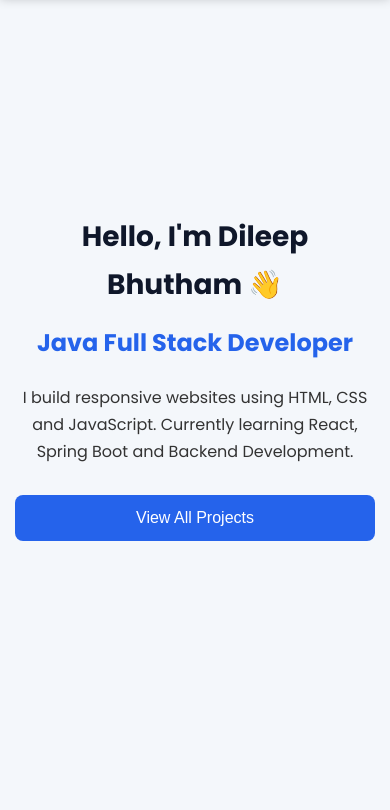
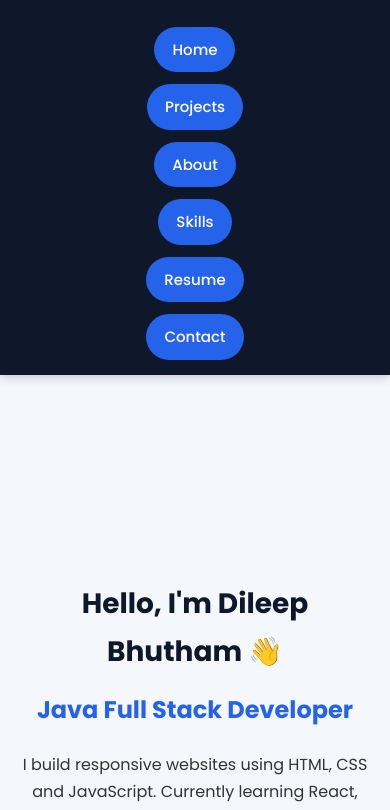
Before and after one commit to DileepNiki121/July2026_01_Personal_Portfolio, a plain HTML site: page index.html in a window 390 px wide. Shown: the part 76-886 px from the top of the page. Drawn offline with Linux system fonts and the light colour scheme.

Commit message:
Refactor navbar structure and add mobile navigation styles

```diff
--- a/index.html
+++ b/index.html
@@ -12,21 +12,32 @@
 <body>
 
     <!-- ================= Navbar ================= -->
+ <header>
 
-    <header>
 <nav>
+
 <h2>Dileep Portfolio</h2>
 
 <ul>
+
 <li><a href="#home">Home</a></li>
+
 <li><a href="#projects">Projects</a></li>
+
 <li><a href="#about">About</a></li>
+
 <li><a href="#skills">Skills</a></li>
+
+
+
 <li><a href="#resume">Resume</a></li>
+
 <li><a href="#contact">Contact</a></li>
-            <button id="themeBtn">🌙</button>
+
 </ul>
+
 </nav>
+
 </header>
 
     <!-- ================= Home ================= -->
--- a/style.css
+++ b/style.css
@@ -382,3 +382,69 @@ nav ul.active{
 }
 
 }
+
+/* ===========================
+   Mobile Navigation Buttons
+=========================== */
+
+@media (max-width:768px){
+
+nav{
+    display:flex;
+    flex-direction:column;
+    align-items:center;
+    padding:15px;
+}
+
+nav h2{
+    margin-bottom:20px;
+    font-size:28px;
+}
+
+nav ul{
+    display:flex;
+    flex-wrap:wrap;
+    justify-content:center;
+    gap:12px;
+    list-style:none;
+    padding:0;
+}
+
+nav ul li{
+    margin:0;
+}
+
+nav ul li a{
+
+    display:block;
+    padding:10px 18px;
+
+    background:#2563eb;
+
+    color:white;
+
+    text-decoration:none;
+
+    border-radius:30px;
+
+    font-size:15px;
+
+    transition:.3s;
+
+}
+
+nav ul li a:hover{
+
+    background:#1d4ed8;
+
+    transform:scale(1.05);
+
+}
+
+#home{
+
+    padding-top:40px;
+
+}
+
+}
```
Lines whose indentation alone changed are shown as unchanged.
